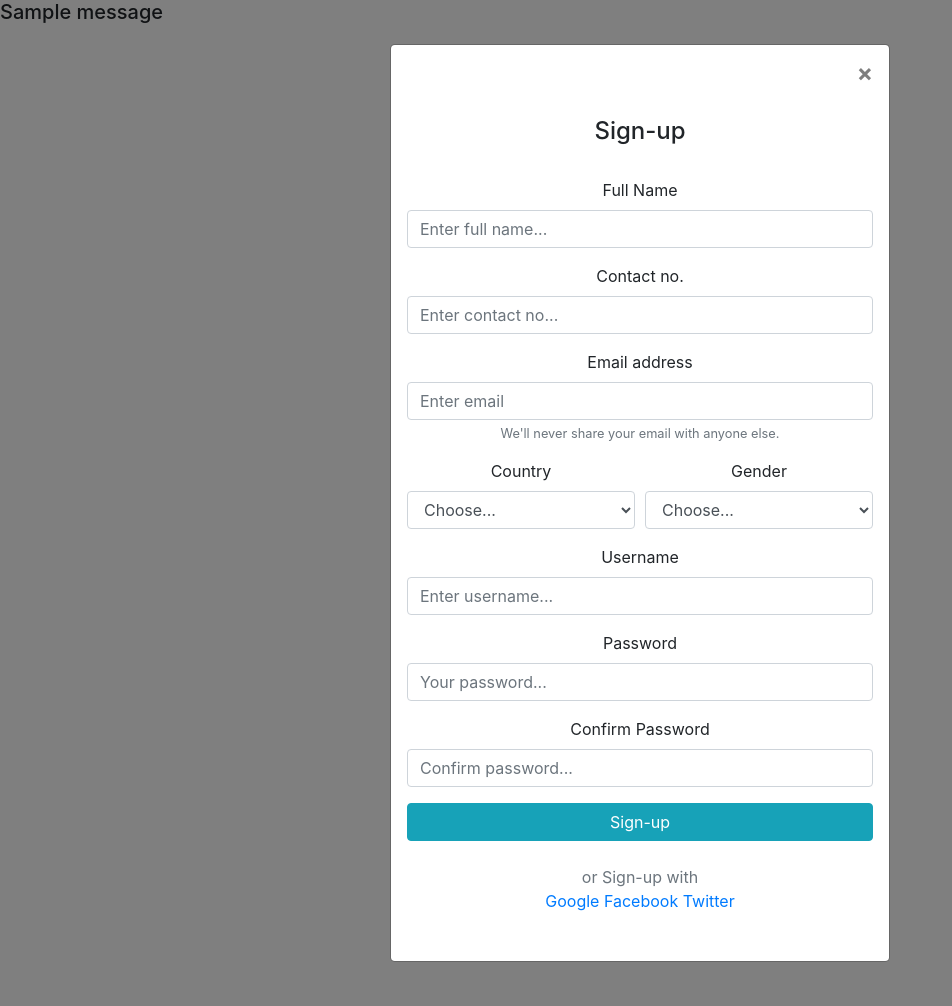
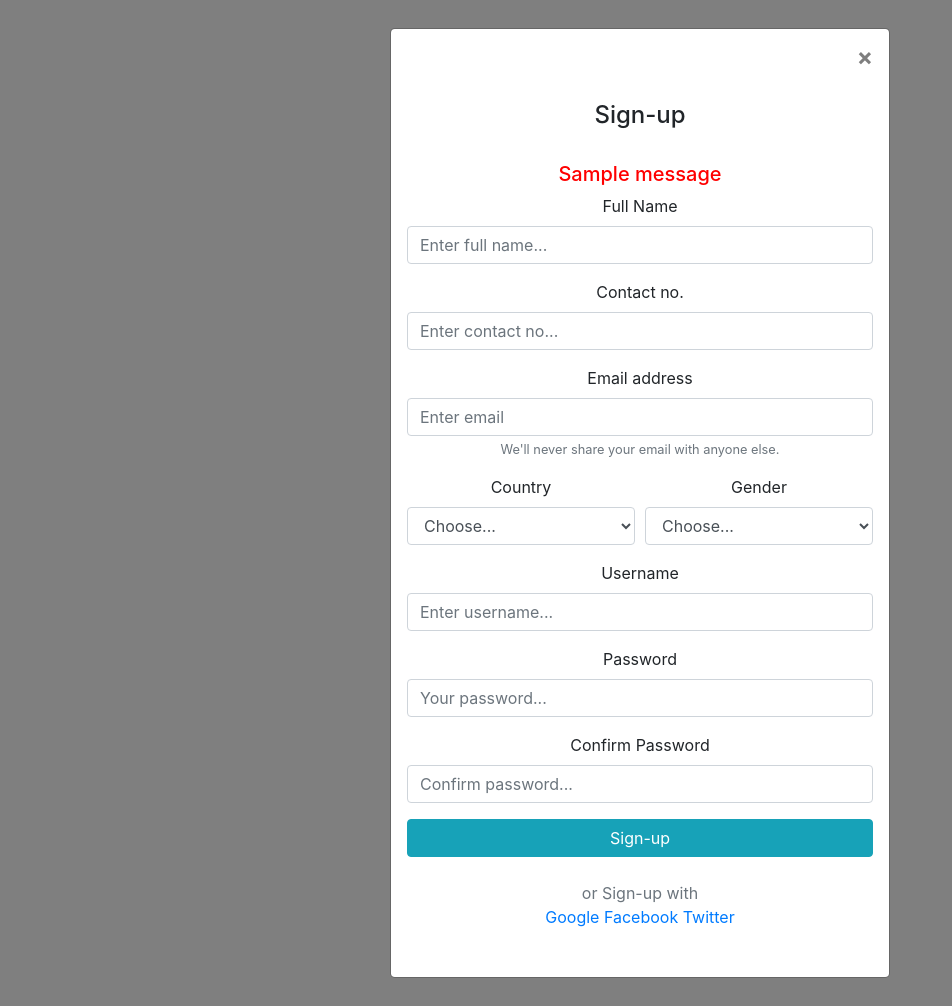
Before and after one commit to shrish-01/Per-Con, a Django app: page /register/ in a window 1280 px wide. Shown: the whole page, without its empty margins (0-952 px from the left). Run offline with Django 3.2, Linux system fonts and the light colour scheme; one stand-in notice (Sample message) is shown; parts of the project's set-up code (start-up, migrations or seed data) failed here and were passed over; some libraries are stand-ins or nearby versions.

Commit message:
login register done

```diff
--- a/Frontend/Backend/views.py
+++ b/Frontend/Backend/views.py
@@ -48,9 +48,9 @@ def register(request):
                 messages.info(request , 'Username Already Used' )
                 return redirect('register')
             else:
-                user = User.objects.create_user(username=username , email=email , password=password , phone=phone , country = country , gender = gender )
+                user = User.objects.create_user(email=email , username=username ,password=password   )
                 user.save();
-                return redirect('login.html')
+                return redirect('/login')
         else:
             messages.info(request , 'Password is not same')
             return redirect('register')
--- a/Frontend/templates/login.html
+++ b/Frontend/templates/login.html
@@ -20,7 +20,8 @@
                             <h4>Login</h4>
                         </div><br>
                         <div class="d-flex flex-column text-center">
-                            <form>
+                            <form method="POST" action="/home/">
+                            {% csrf_token %}
                                 <div class="form-group">
                                     <label for="usr" style="text-align: left;">Username</label>
                                     <input type="username" class="form-control" id="username"
@@ -32,7 +33,7 @@
                                         placeholder="Your password...">
                                 </div>
                                 <button type="submit" class="btn btn-info btn-block btn-round"
-                                    formaction="/index/">Login</button>
+                                    >Login</button>
                             </form>
                             <br>
                             <p><span class="psw">Forgot <a href="#">password?</a></span>
--- a/Frontend/templates/register.html
+++ b/Frontend/templates/register.html
@@ -17,9 +17,6 @@
 </head>
 
 
-{% for message in messages %}
-<h5>{{message}}</h5>
-{% endfor%}
 
 <body>
 
@@ -38,28 +35,38 @@
                             <h4>Sign-up</h4>
                         </div><br>
                         <div class="d-flex flex-column text-center">
-                            <form>
+                        <style>
+h5{
+    color: red;
+
+}
+</style>
+{% for message in messages %}
+<h5>{{message}}</h5>
+{% endfor%}
+                            <form method="POST" action="/register/">
+                            {% csrf_token %}
                                 <div class="form-group">
-                                    <label for="usr">Full Name</label>
-                                    <input type="username" class="form-control" id="name"
-                                        placeholder="Enter full name...">
+                                    <label for="name">Full Name</label>
+                                    <input type="text" class="form-control" id="name"
+                                       name="name" placeholder="Enter full name...">
                                 </div>
                                 <div class="form-group">
-                                    <label for="usr">Contact no.</label>
-                                    <input type="contact" class="form-control" id="contact"
+                                    <label for="phone">Contact no.</label>
+                                    <input type="number" name ="phone" id="phone"class="form-control"
                                         placeholder="Enter contact no...">
                                 </div>
                                 <div class="form-group">
-                                    <label for="exampleInputEmail1">Email address</label>
-                                    <input type="email" class="form-control" id="exampleInputEmail1" aria-describedby="emailHelp"
+                                    <label for="email">Email address</label>
+                                    <input type="email" name="email" class="form-control" id="email" aria-describedby="emailHelp"
                                         placeholder="Enter email">
-                                    <small id="emailHelp" class="form-text text-muted">We'll never share your email with anyone
+                                    <small id="email" class="form-text text-muted">We'll never share your email with anyone
                                         else.</small>
                                 </div>
                                 <div class="form-row ">
                                     <div class="form-group col-md-6">
-                                        <label for="inputCountry">Country</label>
-                                        <select id="inputCountry" class="form-control">
+                                        <label for="country">Country</label>
+                                        <select id="country" name="country" class="form-control">
                                           <option selected>Choose...</option>
                                           <option>America</option>
                                           <option>India</option>
@@ -68,8 +75,8 @@
                                         </select>
                                       </div>
                                       <div class="form-group col-md-6">
-                                        <label for="inputGender">Gender</label>
-                                        <select id="inputGender" class="form-control">
+                                        <label for="gender">Gender</label>
+                                        <select id="gender" name="gender" class="form-control">
                                           <option selected>Choose...</option>
                                           <option>Male</option>
                                           <option>Female</option>
@@ -78,18 +85,18 @@
                                       </div>
                                 </div>
                                 <div class="form-group">
-                                    <label for="usr">Username</label>
-                                    <input type="username" class="form-control" id="username" name = 'username'
+                                    <label for="username">Username</label>
+                                    <input type="username" name="username" class="form-control" id="username" name = 'username'
                                         placeholder="Enter username...">
                                 </div>
                                 <div class="form-group">
                                     <label for="usr">Password</label>
-                                    <input type="password" class="form-control" id="password" name = 'password'
+                                    <input type="password" name="password" class="form-control" id="password" name = 'password'
                                         placeholder="Your password...">
                                 </div>
                                 <div class="form-group">
                                     <label for="usr">Confirm Password</label>
-                                    <input type="password" class="form-control" id="password2" name = 'password2'
+                                    <input type="password"  name="password2" class="form-control" id="password2" name = 'password2'
                                         placeholder="Confirm password...">
                                 </div>
                                 <button type="submit" class="btn btn-info btn-block btn-round"
```
Also changed, not shown: Frontend/db.sqlite3.
